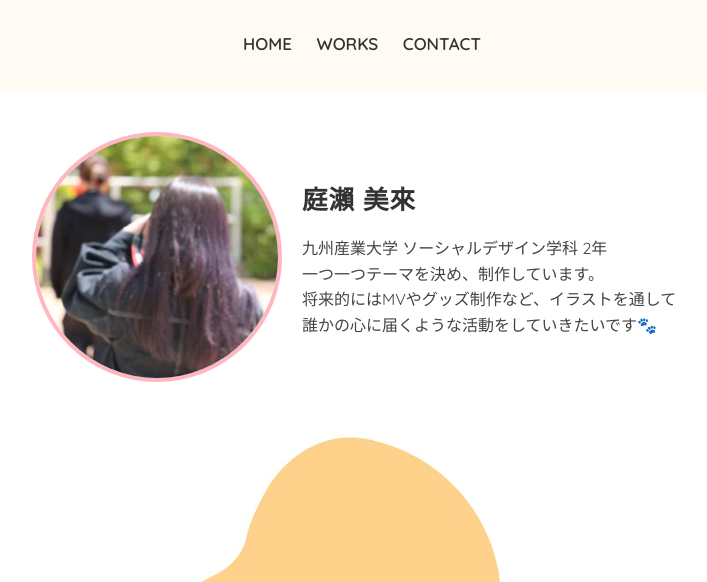
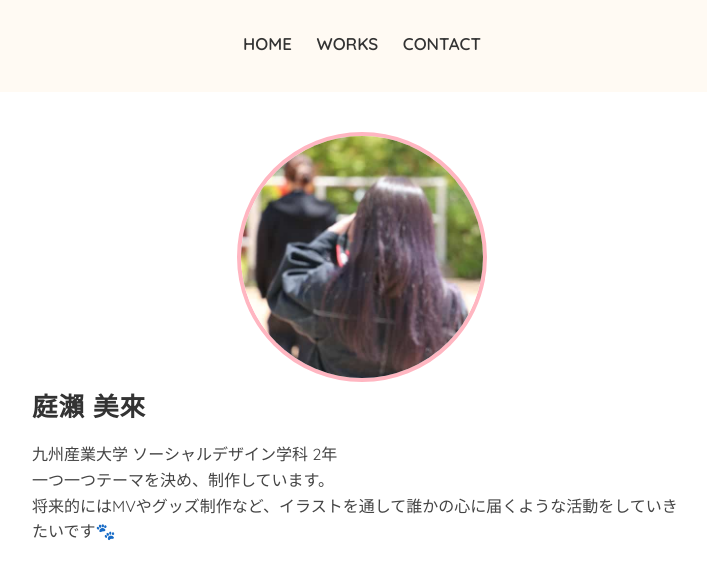
Before and after one commit to sabacat315/portfolio, a plain HTML site: page index.html in a window 1280 px wide. Shown: the part 178-760 px from the top of the page, without its empty margins (278-985 px from the left). Drawn offline with Linux system fonts and the light colour scheme.

Commit message:
Add files via upload

```diff
--- a/style.css
+++ b/style.css
@@ -208,6 +208,7 @@ footer {
   .container {
     grid-template-columns: 1fr 1fr 1fr;
   }
+
 }
 body {
   margin: 0;
@@ -288,9 +289,6 @@ body {
 }
 
 .profile {
-  display: flex;
-  align-items: center;
-  gap: 20px;
   max-width: 700px;
   margin: 0 auto;
   background: #fff;
@@ -304,6 +302,8 @@ body {
   object-fit: cover;
   border-radius: 50%;
   border: 4px solid #ffb6c1;
+  display: block;
+  margin: 0 auto;
 }
 
 .profile-text {
```
